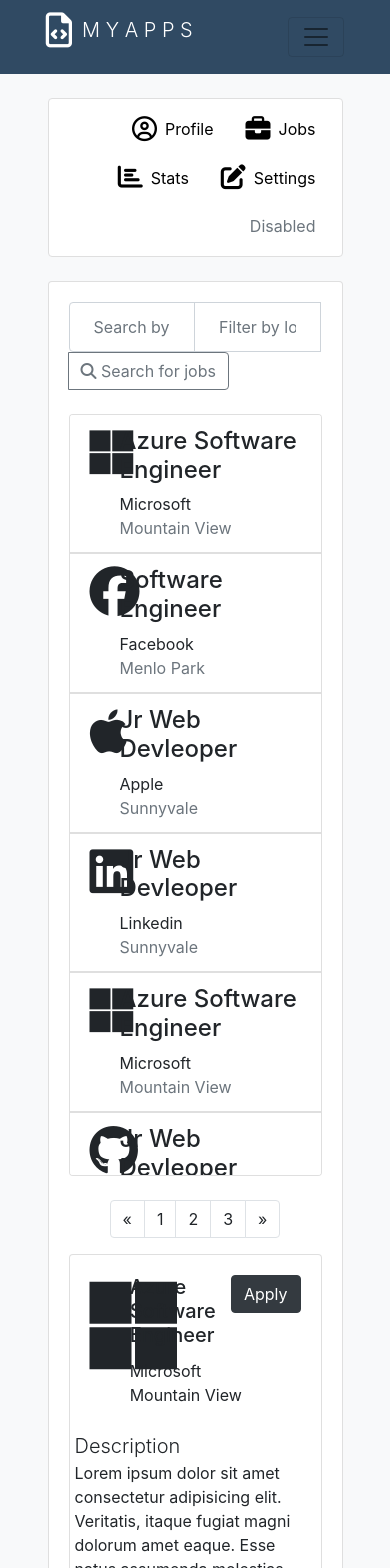
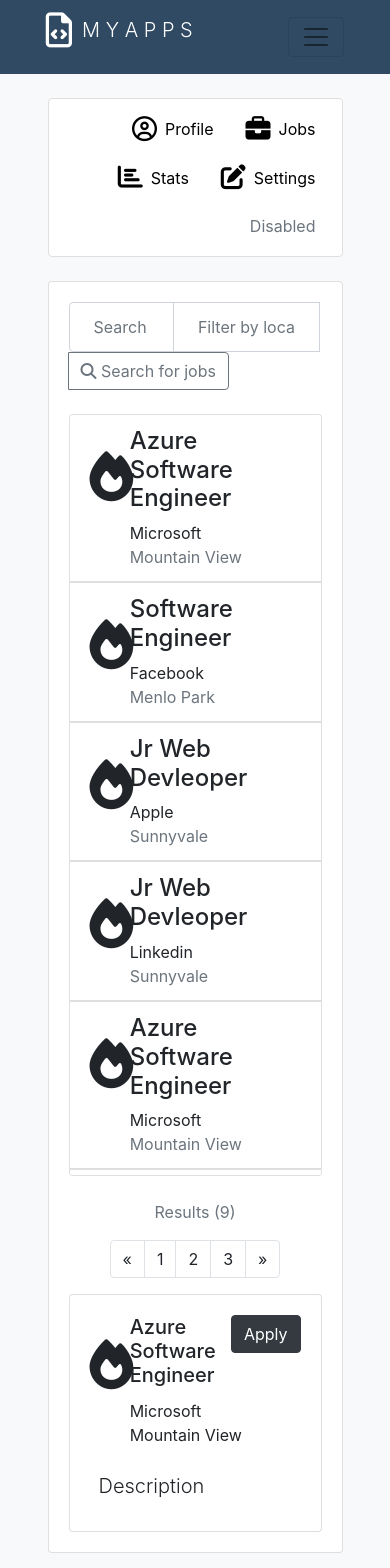
Before and after one commit to vinsonlaiono/jwt_angular, an Angular app in the folder client/: page /home/jobs in a window 390 px wide. Shown: the top 1568 px of the page. Built offline with nearby package versions, Linux system fonts and the light colour scheme; no server answers.

Commit message:
used github jobs api

```diff
--- a/client/src/app/components/jobs/jobs.component.css
+++ b/client/src/app/components/jobs/jobs.component.css
@@ -1,9 +1,19 @@
-#jobs-list, #job-description{
+#jobs-list, #job-description {
     overflow: auto;
 }
-#jobs-list{
+#jobs-list {
     max-height: 762px;
 }
-#job-description{
+#job-description {
     max-height: 622px;
 }
+.focus {
+    text-align: center;
+}
+.focus i {
+    font-size: 50px;
+
+}
+.focus img {
+    width: 100px; margin-right:10px;
+}
--- a/client/src/app/components/jobs/jobs.component.html
+++ b/client/src/app/components/jobs/jobs.component.html
@@ -1,26 +1,31 @@
 <div class="">
   <div class="card mt-4">
     <div class="card-body">
-      <div class="input-group mb-3">
-        <input type="text" class=" col-6 form-control p-4" placeholder="Search by job title ..." aria-label="Recipient's username"
-          aria-describedby="button-addon2">
-        <input type="text" class=" col-6 form-control p-4" placeholder="Filter by location ..." aria-label="Recipient's username"
-          aria-describedby="button-addon2">
-        <div class="input-group-append">
-          <button class="btn btn-outline-secondary" type="button" id="button-addon2"><i class="fas fa-search"></i>
+      <form (submit)="getAllJobs()">
+        <div class="input-group mb-3">
+          <input type="text" class=" col-5 form-control p-4" placeholder="Search by job title ..." aria-label="Recipient's username"
+          aria-describedby="button-addon2" name="searchOptions.description" [(ngModel)]='searchOptions.description'>
+          <input type="text" class=" col-7 form-control p-4" placeholder="Filter by location ..." aria-label="Recipient's username"
+          aria-describedby="button-addon2" name="searchOptions.location" [(ngModel)]='searchOptions.location'>
+          <div class="input-group-append">
+          <button class="btn btn-outline-secondary" type="submit" id="button-addon2"><i class="fas fa-search"></i>
             Search for jobs</button>
+          </div>
         </div>
-      </div>
+      </form>
       <div class="row mt-4">
-        <div class="col-sm-6">
+        <div class="col-sm-5">
           <div class="overflow-hidden">
           <div class="card" id="jobs-list">
             <!-- Start of for loop -->
+
             <ul *ngFor="let job of jobs"  class="list-group list-group-flush">
               <li class="list-group-item">
-                <div (click)="setFocus(job)" class="row">
-                  <div class="col-1 ">
-                    <i class="fab fa-{{job.company}}" style="font-size: 50px"></i>
+                <div (click)="setFocus(job)" class="row ">
+                  <div class="col-2 " id="focus" style="text-align: center;">
+                    <img src="{{ job.company_logo}}" alt="" style="width: 50px; margin-right:10px;">
+                    <i *ngIf="!job.company_logo" class="fas fa-fire" style="font-size: 50px;"></i>
+
                   </div>
                   <div class="col">
                     <a class="lead"><h4>{{ job.title}}</h4></a>
@@ -32,6 +37,7 @@
             </ul>
           </div>
           <nav aria-label="Page navigation example" class="pt-4 text-center">
+            <p class="text-muted">Results ({{ jobs.length }})</p>
               <ul class="pagination justify-content-center">
                 <li class="page-item">
                   <a class="page-link" aria-label="Previous">
@@ -50,12 +56,14 @@
             </nav>
           </div>
         </div>
-        <div class="col-sm-6">
+        <div class="col-sm-7">
           <div class="card">
             <div class="card-body">
               <div class="row">
-                <div class="col-2">
-                    <i class="fab fa-{{focus.company}}" style="font-size: 100px"></i>
+                <div class="col-2 focus">
+                    <i *ngIf="!focus.company_logo" class="fas fa-fire mt-4"></i>
+                    <img src="{{ focus.company_logo}}" alt="">
+
                 </div>
                 <div class="col">
                   <a class="btn btn-dark float-right text-white">Apply</a>
@@ -65,17 +73,9 @@
                 </div>
               </div>
               <div class="row" id="job-description">
-                  <p class="lead m-0 p-0 mt-4">Description</p>
-                  <p>Lorem ipsum dolor sit amet consectetur adipisicing elit. Veritatis, itaque fugiat magni dolorum amet eaque. Esse natus assumenda molestias, voluptatibus quisquam dicta repellendus atque harum obcaecati fugit consectetur! Atque, totam. Lorem ipsum dolor sit amet consectetur, adipisicing elit. Tempore nostrum debitis ab atque est. Veniam officiis blanditiis reprehenderit sapiente consequatur mollitia, hic fugiat architecto ullam praesentium labore pariatur exercitationem vel! Lorem ipsum dolor sit amet, consectetur adipisicing elit. Illum repellendus veniam saepe exercitationem iste sunt vel quae quis error, ipsam porro soluta numquam, doloremque nostrum earum possimus optio magnam a.</p>
-                  <p class="lead m-0 p-0 mt-4">Job Details</p>
-                  <p>Lorem ipsum dolor sit amet consectetur adipisicing elit. Veritatis, itaque fugiat magni dolorum amet eaque. Esse natus assumenda molestias, voluptatibus quisquam dicta repellendus atque harum obcaecati fugit consectetur! Atque, totam. Lorem ipsum dolor sit amet consectetur, adipisicing elit. Tempore nostrum debitis ab atque est. Veniam officiis blanditiis reprehenderit sapiente consequatur mollitia, hic fugiat architecto ullam praesentium labore pariatur exercitationem vel! Lorem ipsum dolor sit amet, consectetur adipisicing elit. Illum repellendus veniam saepe exercitationem iste sunt vel quae quis error, ipsam porro soluta numquam, doloremque nostrum earum possimus optio magnam a.</p>
-                  <p class="lead m-0 p-0 mt-4">Job Details</p>
-                  <p>Lorem ipsum dolor sit amet consectetur adipisicing elit. Veritatis, itaque fugiat magni dolorum amet eaque. Esse natus assumenda molestias, voluptatibus quisquam dicta repellendus atque harum obcaecati fugit consectetur! Atque, totam. Lorem ipsum dolor sit amet consectetur, adipisicing elit. Tempore nostrum debitis ab atque est. Veniam officiis blanditiis reprehenderit sapiente consequatur mollitia, hic fugiat architecto ullam praesentium labore pariatur exercitationem vel! Lorem ipsum dolor sit amet, consectetur adipisicing elit. Illum repellendus veniam saepe exercitationem iste sunt vel quae quis error, ipsam porro soluta numquam, doloremque nostrum earum possimus optio magnam a.</p>
-                  <p class="lead m-0 p-0 mt-4">Job Details</p>
-                  <p>Lorem ipsum dolor sit amet consectetur adipisicing elit. Veritatis, itaque fugiat magni dolorum amet eaque. Esse natus assumenda molestias, voluptatibus quisquam dicta repellendus atque harum obcaecati fugit consectetur! Atque, totam. Lorem ipsum dolor sit amet consectetur, adipisicing elit. Tempore nostrum debitis ab atque est. Veniam officiis blanditiis reprehenderit sapiente consequatur mollitia, hic fugiat architecto ullam praesentium labore pariatur exercitationem vel! Lorem ipsum dolor sit amet, consectetur adipisicing elit. Illum repellendus veniam saepe exercitationem iste sunt vel quae quis error, ipsam porro soluta numquam, doloremque nostrum earum possimus optio magnam a.</p>
-                  <p class="lead m-0 p-0 mt-4">Job Details</p>
-                  <p>Lorem ipsum dolor sit amet consectetur adipisicing elit. Veritatis, itaque fugiat magni dolorum amet eaque. Esse natus assumenda molestias, voluptatibus quisquam dicta repellendus atque harum obcaecati fugit consectetur! Atque, totam. Lorem ipsum dolor sit amet consectetur, adipisicing elit. Tempore nostrum debitis ab atque est. Veniam officiis blanditiis reprehenderit sapiente consequatur mollitia, hic fugiat architecto ullam praesentium labore pariatur exercitationem vel! Lorem ipsum dolor sit amet, consectetur adipisicing elit. Illum repellendus veniam saepe exercitationem iste sunt vel quae quis error, ipsam porro soluta numquam, doloremque nostrum earum possimus optio magnam a.</p>
-              </div>
+                  <p class="lead m-0 p-0 pl-4 mt-4">Description</p>
+                  <p class="p-4" [innerHTML]="focus.description"></p>
+                </div>
             </div>
           </div>
         </div>
--- a/client/src/app/components/jobs/jobs.component.ts
+++ b/client/src/app/components/jobs/jobs.component.ts
@@ -1,4 +1,5 @@
 import { Component, OnInit } from '@angular/core';
+import { UserService } from '../../user.service';
 
 @Component({
   selector: 'app-jobs',
@@ -18,21 +19,36 @@
     {'title' : 'Azure Software Engineer', 'company' : 'microsoft', 'location' : 'Mountain View'},
     {'title' : 'Jr Web Devleoper', 'company' : 'github', 'location' : 'Sunnyvale'},
   ]
-
+  searchOptions:any = {"description":"", "location":"" };
   focus:Object = {
     'title' : '',
     'company' : '',
-    'location' : ''
+    'location' : '',
+    'company_logo' : ''
   }
 
-  constructor() { }
+  constructor(
+    private _httpService : UserService
+    ) { }
 
   ngOnInit() {
+    this.getAllJobs();
     this.focus = this.jobs[0];
   }
 
   setFocus(job){
+    console.log("Selected Job: ", job)
     this.focus = job;
   }
 
+  getAllJobs(){
+    console.log("Search Options in component", this.searchOptions)
+    this._httpService.getJobs(this.searchOptions).subscribe( data => {
+      console.log("List of jobs from Github API: ", data)
+      this.jobs = data;
+      this.focus = this.jobs[0];
+
+    })
+  }
+
 }
--- a/client/src/app/user.service.ts
+++ b/client/src/app/user.service.ts
@@ -1,5 +1,5 @@
 import { Injectable } from '@angular/core';
-import { HttpClient } from '@angular/common/http';
+import { HttpClient, HttpHeaders } from '@angular/common/http';
 import { getDefaultService } from 'selenium-webdriver/opera';
 
 @Injectable({
@@ -12,4 +12,29 @@
   getUser(){
     return this._http.get('/api/user/:email')
   }
+  getJobs(filters){
+    console.log('In get jobs function in service file')
+    let headers = new HttpHeaders();
+    headers.set("Access-Control-Allow-Methods", "GET,PUT,POST,DELETE,OPTIONS");
+    headers.set("Access-Control-Allow-Origin", "*");
+    headers.set("Access-Control-Allow-Headers", "Content-Type, Authorization, X-Requested-With, Content-Length, Accept, Origin,");
+    headers.set("Access-Control-Allow-Credentials", "true");
+    headers.set('Cache-Control', 'no-cache');
+    headers.set('Content-Type', 'application/json')
+
+    console.log("Filters from job search: ", filters)
+
+    let jobsApiUrl = 'https://jobs.github.com/positions.json?description=python&location=new+york';
+    let location = filters.location || null;
+    let description = filters.description || null;
+
+    if(!location && !description) jobsApiUrl     = `https://jobs.github.com/positions.json`;
+    else if(!location && description) jobsApiUrl = `https://jobs.github.com/positions.json?description=${description}`;
+    else if(!description && location) jobsApiUrl = `https://jobs.github.com/positions.json?location=${location}`;
+    else jobsApiUrl                              = `https://jobs.github.com/positions.json?description${description}&location=${location}`
+
+    console.log("Seach url: ", jobsApiUrl)
+    return this._http.get(`${jobsApiUrl}`, {headers:headers})
+  }
+
 }
```
Also changed, not shown: 2 other files (tests, documents, lock files or other folders).
